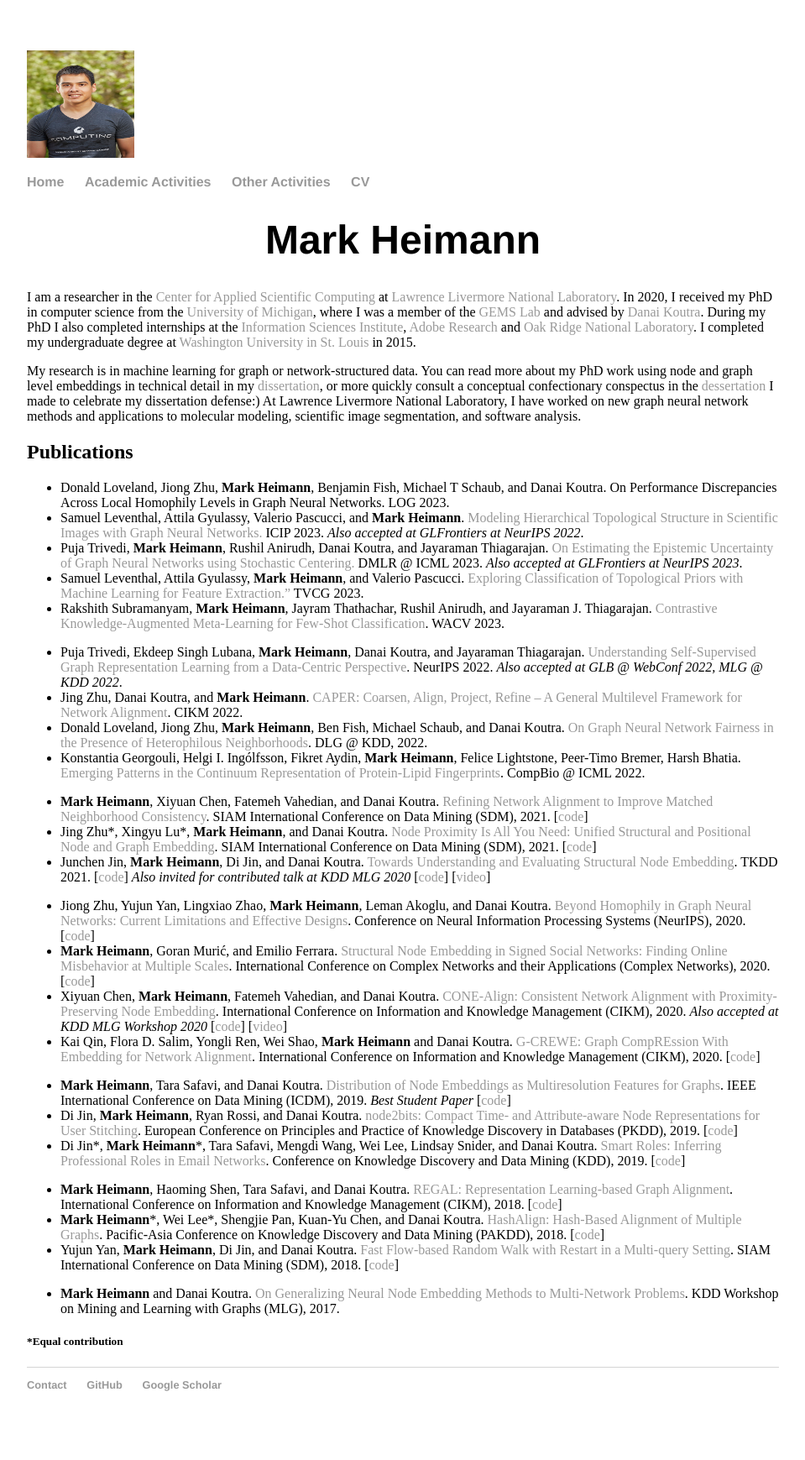
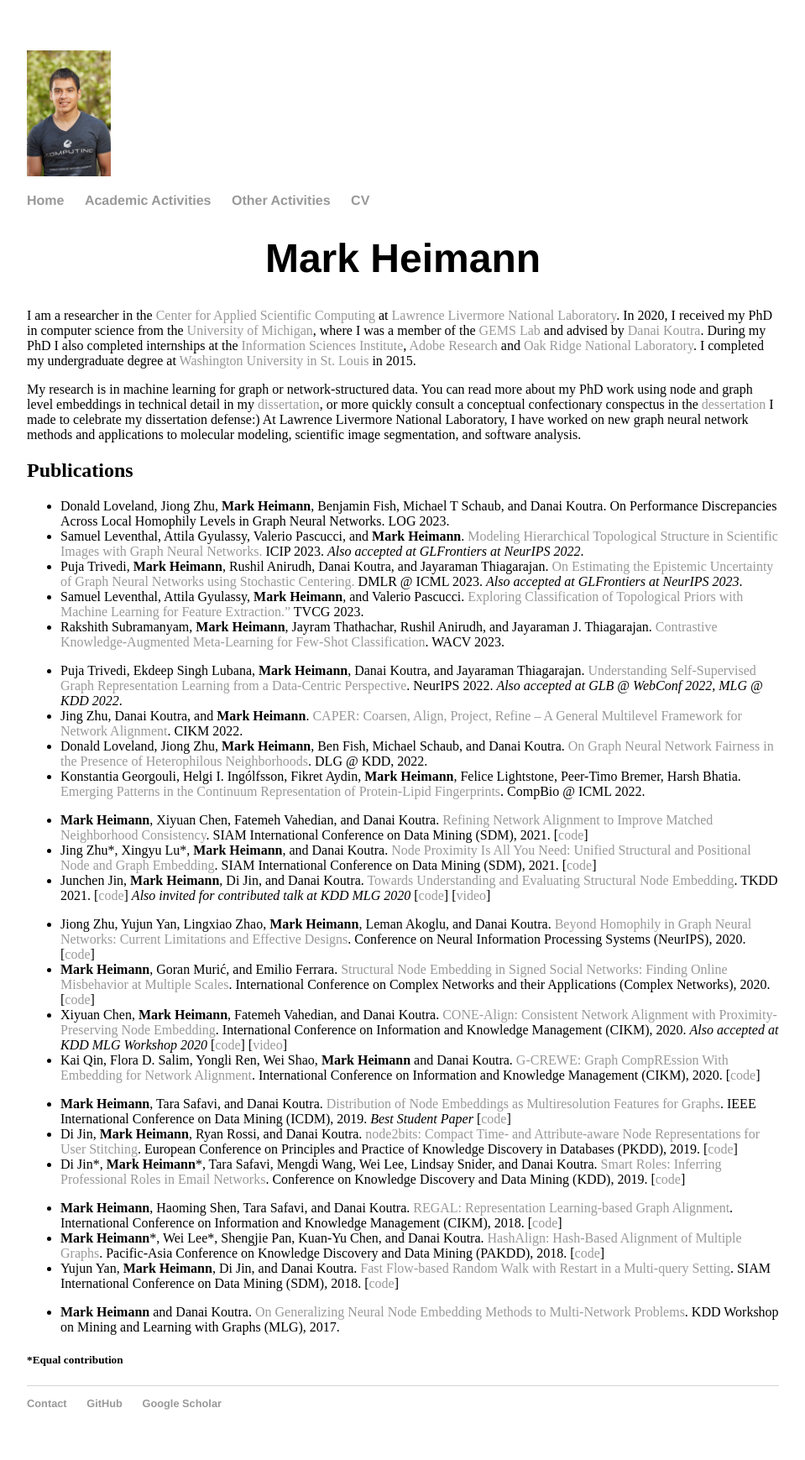
Before and after one commit to markheimann/markheimann.github.io, a Jekyll site: the page built from index.html, in a window 1280 px wide. Shown: the whole page at 84% size, without its empty margins (160-1119 px from the left). Built offline with Jekyll 4.4.1, drawn with Linux system fonts in a browser that asks for light colours; before the commit the page ends 1717 px from its top, so only the background shows below that.

Commit message:
fix images

```diff
--- a/_layouts/sitemap.html
+++ b/_layouts/sitemap.html
@@ -5,7 +5,7 @@ layout: default
 <!DOCTYPE html>
   <html>
     <head>
-      <img src="assets/mh-llnl.jpg" style="width:128px;height:128px;">
+      <img src="assets/mh-llnl.jpg" style="width:100px;height:150px;">
       <nav>
           <ul>
               <li><a href="index">Home</a></li>
```
